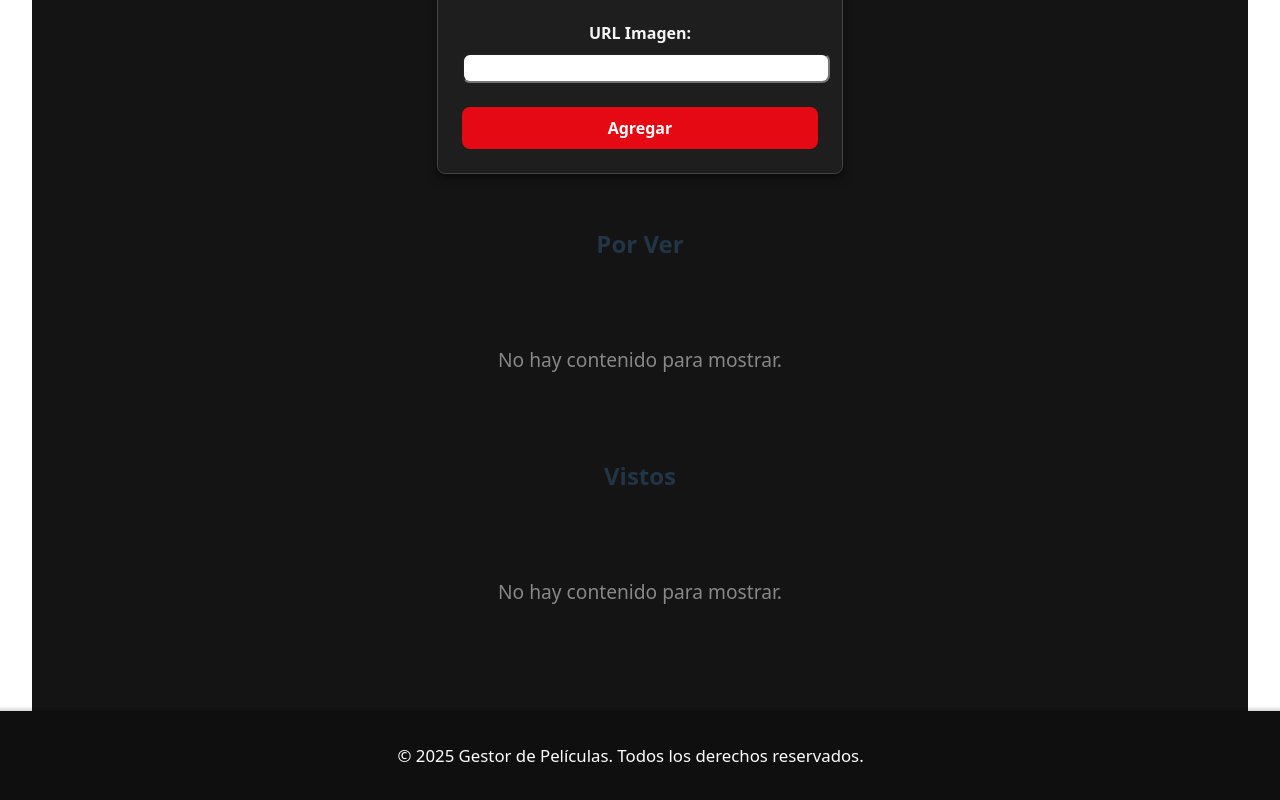
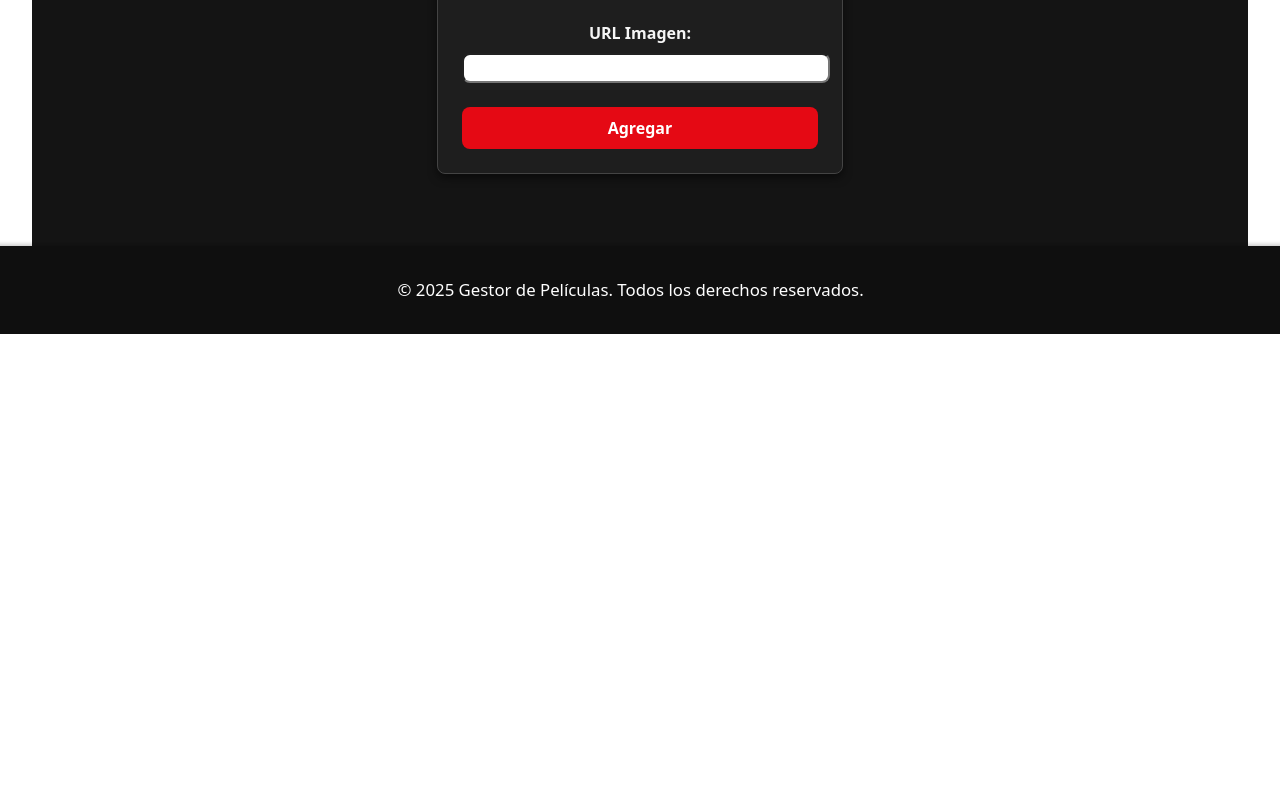
Before and after one commit to userAndres99/gestor-peliculas, a React (Vite) app: page / in a window 1280 px wide. Shown: the part 953-1753 px from the top of the page. After the commit the page ends 1287 px from the top, so only its background shows below. Built offline with nearby package versions, Linux system fonts and the light colour scheme.

Commit message:
cambie cosas en el resultado de la busqueda para que se actualice la lista si se cambia algo....y modifique un poco mas el codigo/comentarios

```diff
--- a/src/pages/Home/Home.jsx
+++ b/src/pages/Home/Home.jsx
@@ -7,27 +7,24 @@ import Formulario from '../../components/Formulario/Formulario';
 import ListarContenido from '../../components/ListaContenido/ListarContenido';
 
 const Home = () => {
-  // Estados para almacenar los ítems separados: vistos y por ver
-  const [vistos, setVistos] = useState(() => {
-    const saved = localStorage.getItem('vistos');
-    return saved ? JSON.parse(saved) : [];
-  });
-  const [porVer, setPorVer] = useState(() => {
-    const saved = localStorage.getItem('porVer');
-    return saved ? JSON.parse(saved) : [];
-  });
 
-  // Estado para determinar qué vista mostrar: 'todo', 'porVer' o 'vistos'
-  // 'todo' muestra ambas listas y el formulario
-  // 'porVer' muestra solo la lista de "Por Ver"
-  // 'vistos' muestra solo la lista de "Vistos"
+  // Estado inicial de las listas: 'vistos' y 'porVer'
+  // Se inicializan desde localStorage o como listas vacías
+  const [vistos, setVistos] = useState(() => JSON.parse(localStorage.getItem('vistos')) || []);
+  const [porVer, setPorVer] = useState(() => JSON.parse(localStorage.getItem('porVer')) || []);
+
+  // Vista actual: 'todo', 'porVer' o 'vistos'
+  //todo ahora solo muestra el formulario
+  //porVer muestra solo los no vistos
+  //vistos muestra solo los vistos
   const [vistaActual, setVistaActual] = useState('todo');
 
   // Estado para almacenar el término de búsqueda y resultados
   const [terminoBusqueda, setTerminoBusqueda] = useState('');
   const [resultado, setResultado] = useState(null);
 
-  // Sincroniza cada lista con localStorage cuando cambian
+  // Guardar listas en localStorage al cambiar
+  // Se ejecuta cada vez que cambia la lista de vistos o porVer
   useEffect(() => {
     localStorage.setItem('vistos', JSON.stringify(vistos));
   }, [vistos]);
@@ -35,16 +32,14 @@ const Home = () => {
     localStorage.setItem('porVer', JSON.stringify(porVer));
   }, [porVer]);
 
-  // Agrega un nuevo ítem a la lista que corresponda según su estado (visto/no visto)
+  // Agregar nuevo ítem según estado visto o no visto
   const agregarItem = (item) => {
-    if (item.visto) {
-      setVistos(prev => [...prev, item]);
-    } else {
-      setPorVer(prev => [...prev, item]);
-    }
+    if (item.visto) setVistos(prev => [...prev, item]);
+    else setPorVer(prev => [...prev, item]);
   };
 
-  // Función de búsqueda: guarda término y filtra ambas listas
+  // esto lo que hace es buscar en la lista de porVer y vistos
+  //val es el valor de búsqueda
   const buscarContenido = (val) => {
     setTerminoBusqueda(val);
     if (!val.trim()) {
@@ -58,105 +53,53 @@ const Home = () => {
     setResultado(encontrados.length ? encontrados : 'No encontrado');
   };
 
-  // Alterna el estado visto/no visto moviendo el ítem entre listas
-  // y refresca resultados si hay búsqueda activa
+  // Actualizar resultados si cambian listas durante búsqueda activa
+  //esto me estaba dando porque cuando buscaba algo y lo cambiaba a porVer o visto no se actualizaba la lista
+  //por eso lo que hice fue que si hay un valor en la busqueda se actualiza la lista
+  useEffect(() => {
+    if (terminoBusqueda) buscarContenido(terminoBusqueda);
+  }, [porVer, vistos]);
+
+  // toggleVista cambia el estado de un ítem entre visto y por ver
+  // el id es lo que es.... el id del ítem que se quiere cambiar
   const toggleVista = (id) => {
     const itemPorVer = porVer.find(i => i.id === id);
     if (itemPorVer) {
       setPorVer(prev => prev.filter(i => i.id !== id));
       setVistos(prev => [...prev, { ...itemPorVer, visto: true }]);
-
-      // Si hay un término de búsqueda activo, actualiza los resultados
-      // para que se refleje el cambio en la lista de resultados
-      if (terminoBusqueda) buscarContenido(terminoBusqueda);
       return;
     }
     const itemVisto = vistos.find(i => i.id === id);
     if (itemVisto) {
       setVistos(prev => prev.filter(i => i.id !== id));
       setPorVer(prev => [...prev, { ...itemVisto, visto: false }]);
-
-      // Si hay un término de búsqueda activo, actualiza los resultados
-      if (terminoBusqueda) buscarContenido(terminoBusqueda);
     }
   };
 
-  // Elimina un ítem de ambas listas y refresca búsqueda si hay término activo
+  // Eliminar ítem
   const eliminarItem = (id) => {
     if (window.confirm('¿Eliminar este contenido?')) {
       setVistos(prev => prev.filter(i => i.id !== id));
       setPorVer(prev => prev.filter(i => i.id !== id));
-      if (terminoBusqueda) buscarContenido(terminoBusqueda);
     }
   };
 
-  // este falta por implementar, pero es para editar un ítem
-  const editarItem = (id) => {
-    console.log('Editar', id);
-  };
+  // Placeholder de editar
+  const editarItem = (id) => console.log('Editar', id);
 
   return (
     <div className={styles.home}>
 
-      {/* Header con el logo y los botones de vista + búsqueda */}
       <Header
-        mostrarTodo={() => setVistaActual('todo')}
-        mostrarPorVer={() => setVistaActual('porVer')}
-        mostrarVistos={() => setVistaActual('vistos')}
+        mostrarTodo={() => { setVistaActual('todo'); setResultado(null); setTerminoBusqueda(''); }}
+        mostrarPorVer={() => { setVistaActual('porVer'); setResultado(null); setTerminoBusqueda(''); }}
+        mostrarVistos={() => { setVistaActual('vistos'); setResultado(null); setTerminoBusqueda(''); }}
         buscarContenido={buscarContenido}
       />
 
-      {/* Vista completa: formulario y ambas listas */}
-      {vistaActual === 'todo' && (
-        <>
-          <Formulario onSubmit={agregarItem} />
-
-          <h2 className={styles.tituloSeccion}>Por Ver</h2>
-          <ListarContenido
-            lista={porVer}
-            onEditar={editarItem}
-            onEliminar={eliminarItem}
-            onToggleVista={toggleVista}
-          />
-
-          <h2 className={styles.tituloSeccion}>Vistos</h2>
-          <ListarContenido
-            lista={vistos}
-            onEditar={editarItem}
-            onEliminar={eliminarItem}
-            onToggleVista={toggleVista}
-          />
-        </>
-      )}
-
-      {/* Solo lista "Por Ver" */}
-      {vistaActual === 'porVer' && (
-        <>
-          <h2 className={styles.tituloSeccion}>Por Ver</h2>
-          <ListarContenido
-            lista={porVer}
-            onEditar={editarItem}
-            onEliminar={eliminarItem}
-            onToggleVista={toggleVista}
-          />
-        </>
-      )}
-
-      {/* Solo lista "Vistos" */}
-      {vistaActual === 'vistos' && (
-        <>
-          <h2 className={styles.tituloSeccion}>Vistos</h2>
-          <ListarContenido
-            lista={vistos}
-            onEditar={editarItem}
-            onEliminar={eliminarItem}
-            onToggleVista={toggleVista}
-          />
-        </>
-      )}
-
-      {/* Resultados de búsqueda */}
-      {resultado && (
+      {/*--------------------------------------- Si hay búsqueda activa, mostrar solo resultados---------------- */}
+      {/* supongo que debe hacer una mejor manera de hacerlo */}
+      { resultado ? (
         Array.isArray(resultado) ? (
           <>
             <h2 className={styles.tituloSeccion}>Resultados de búsqueda</h2>
@@ -170,9 +113,41 @@ const Home = () => {
         ) : (
           <p className={styles.noEncontrado}>No se encontró ningún resultado.</p>
         )
-      )}
+      ) : (
+        /*---------------------------- Vista normal ---------------------------------------*/
+        <>
+          {vistaActual === 'todo' && (
+            <>
+              <Formulario onSubmit={agregarItem} />
+            </>
+          )}
 
-      {/* Footer con información de contacto */}
+          {vistaActual === 'porVer' && (
+            <>
+              <h2 className={styles.tituloSeccion}>Por Ver</h2>
+              <ListarContenido
+                lista={porVer}
+                onEditar={editarItem}
+                onEliminar={eliminarItem}
+                onToggleVista={toggleVista}
+              />
+            </>
+          )}
+
+          {vistaActual === 'vistos' && (
+            <>
+              <h2 className={styles.tituloSeccion}>Vistos</h2>
+              <ListarContenido
+                lista={vistos}
+                onEditar={editarItem}
+                onEliminar={eliminarItem}
+                onToggleVista={toggleVista}
+              />
+            </>
+          )}
+        </>
+      ) }
+
       <Footer />
     </div>
   );
```
